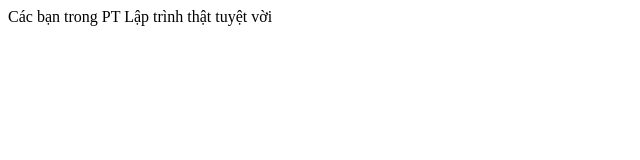
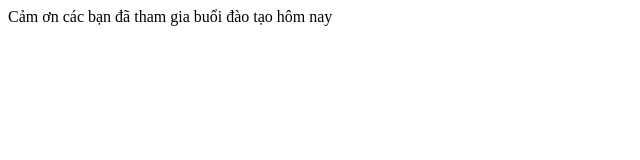
Before and after one commit to laduong/Daotao_Github, a plain HTML site: page index.html in a window 1280 px wide. Shown: the whole page, without its empty margins (0-640 px from the left). Drawn offline with Linux system fonts and the light colour scheme.

Commit message:
Update index.html

```diff
--- a/index.html
+++ b/index.html
@@ -1,5 +1,5 @@
 <div>
     <label>
-        Các bạn trong PT Lập trình thật tuyệt vời
+        Cảm ơn các bạn đã tham gia buổi đào tạo hôm nay
     </label>
 </div>
```
